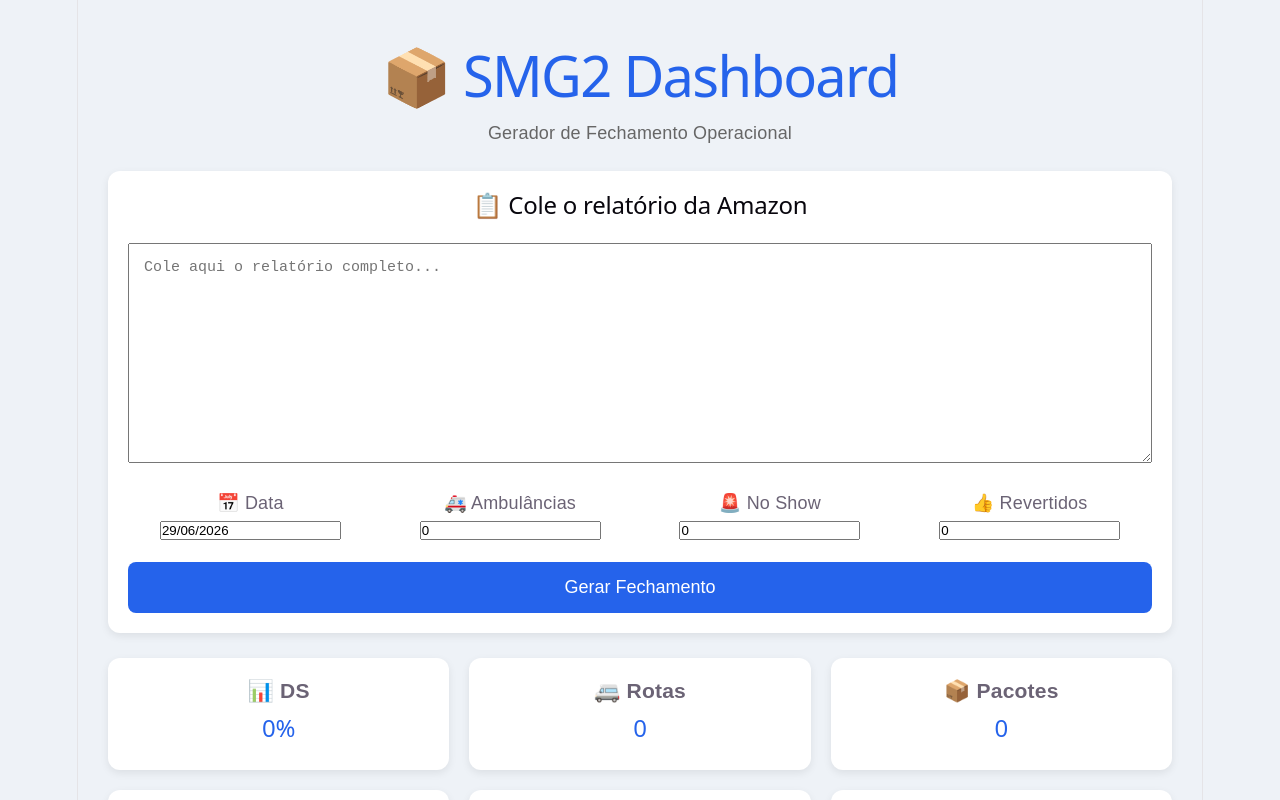
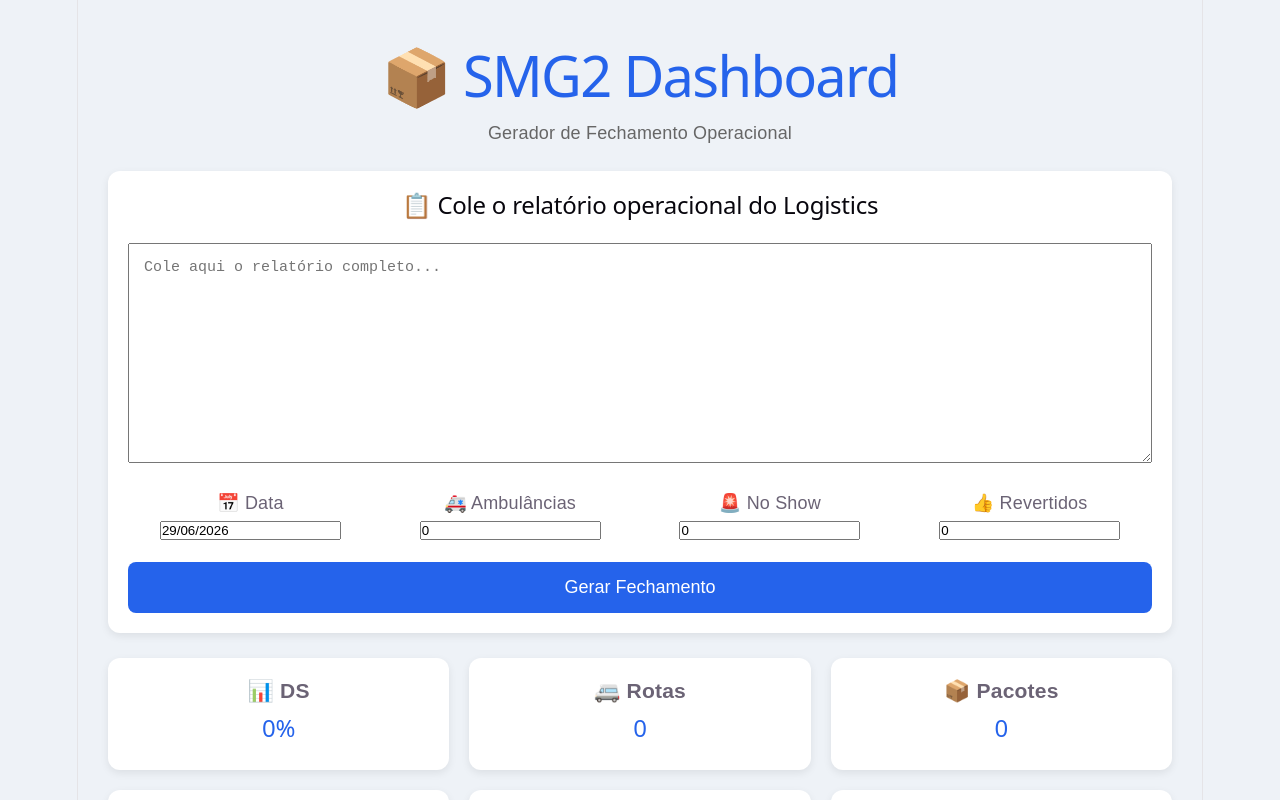
Before and after one commit to hannybaldow/smg2-dashboard, a React (Vite) app: page / in a window 1280 px wide. Shown: the top 800 px of the page. Built offline with nearby package versions, Linux system fonts and the light colour scheme.

Commit message:
Altera título para Logistics

```diff
--- a/src/App.jsx
+++ b/src/App.jsx
@@ -141,7 +141,7 @@ function copiarFechamento() {
 
     <div className="box">
 
-      <h2>📋 Cole o relatório da Amazon</h2>
+      <h2>📋 Cole o relatório operacional do Logistics</h2>
 
       <textarea
         value={relatorio}
```
